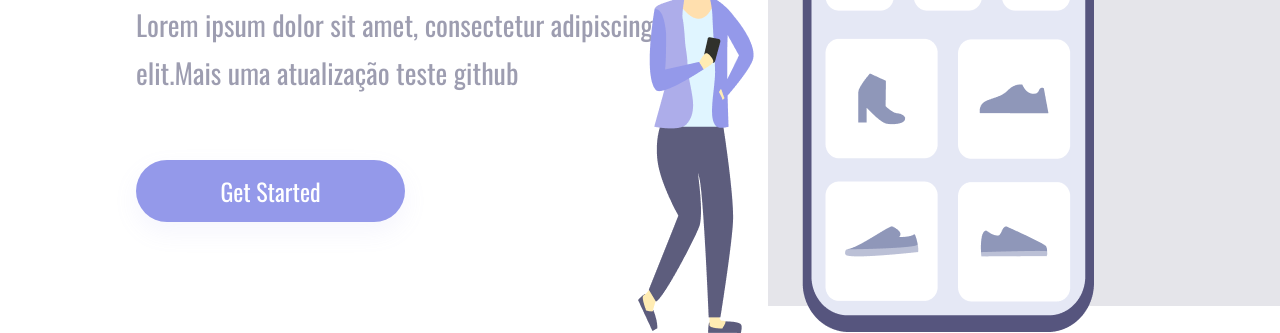
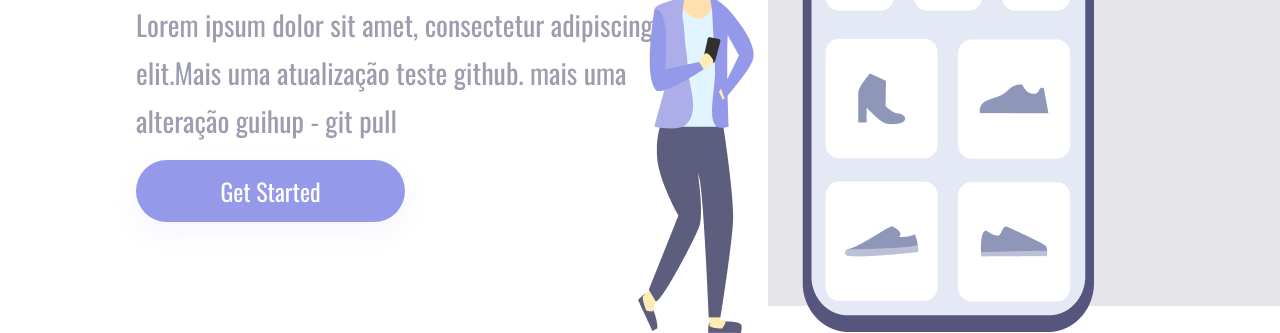
Before and after one commit to diegomateusdev/Responsidade-CSS, a plain HTML site: page index.html in a window 1280 px wide. Shown: the part 494-827 px from the top of the page. Drawn offline with nearby package versions, Linux system fonts and the light colour scheme.

Commit message:
Atualização do paragrafo novamente

```diff
--- a/index.html
+++ b/index.html
@@ -17,7 +17,7 @@
         <section class="conteiner-left">
             <h1>Easy Shopping Via Mobile</h1>
             <p>Lorem ipsum dolor sit amet, consectetur adipiscing
-                elit.Mais uma atualização teste github</p>
+                elit.Mais uma atualização teste github. mais uma alteração guihup - git pull</p>
             <button>Get Started</button>
         </section>
         <section class="conteiner-rigth">
```
